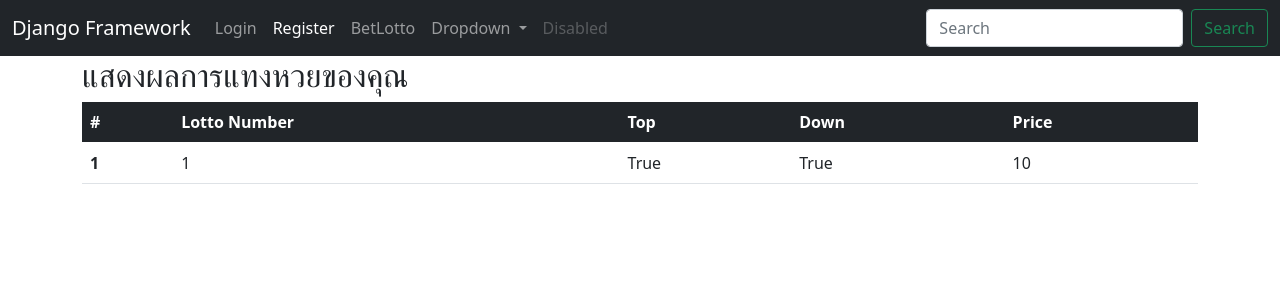
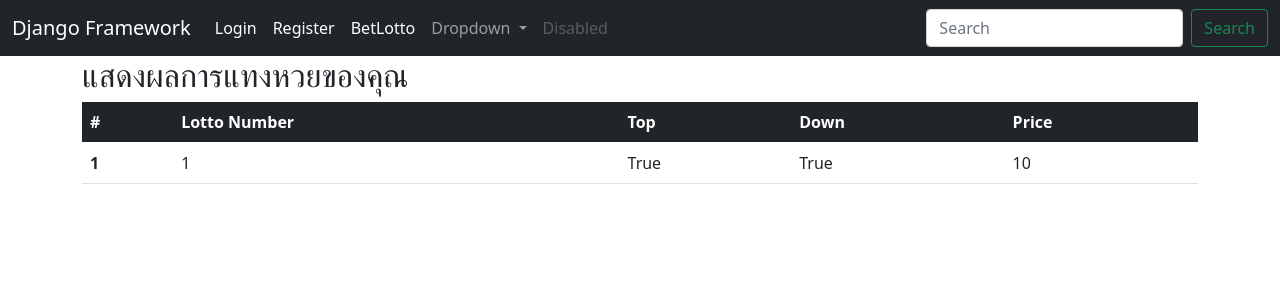
Before and after one commit to narathip1598/Django, a Django app: page / in a window 1280 px wide. Shown: the top 300 px of the page. Run offline with Django 3.2, Linux system fonts and the light colour scheme; tables that the repository leaves empty hold one stand-in row (values such as "Sample post"); some libraries are stand-ins or nearby versions.

Commit message:
Active nav bar

```diff
--- a/templates/layout.html
+++ b/templates/layout.html
@@ -20,21 +20,21 @@
             <ul class="navbar-nav me-auto mb-2 mb-lg-0">
               {% if user.is_authenticated %}
               <li class="nav-item">
-                <a class="nav-link" href="#"> Hello , {{user.first_name}}</a>
+                <a class="nav-link active" href="#"> Hello , {{user.first_name}}</a>
               </li>
               <li class="nav-item">
-                <a class="nav-link" href="/logout">Logout</a>
+                <a class="nav-link active" href="/logout">Logout</a>
               </li>
               {% else %}
               <li class="nav-item">
-                <a class="nav-link" href="/loginForm">Login</a>
+                <a class="nav-link active" href="/loginForm">Login</a>
               </li>
               <li class="nav-item">
                 <a class="nav-link active" aria-current="page" href="/register">Register</a>
               </li>
               {%endif%}
               <li class="nav-item">
-                <a class="nav-link" href="/form">BetLotto</a>
+                <a class="nav-link active" href="/form">BetLotto</a>
               </li>
               <li class="nav-item dropdown">
                 <a class="nav-link dropdown-toggle" href="#" id="navbarDropdown" role="button" data-bs-toggle="dropdown" aria-expanded="false">
```
